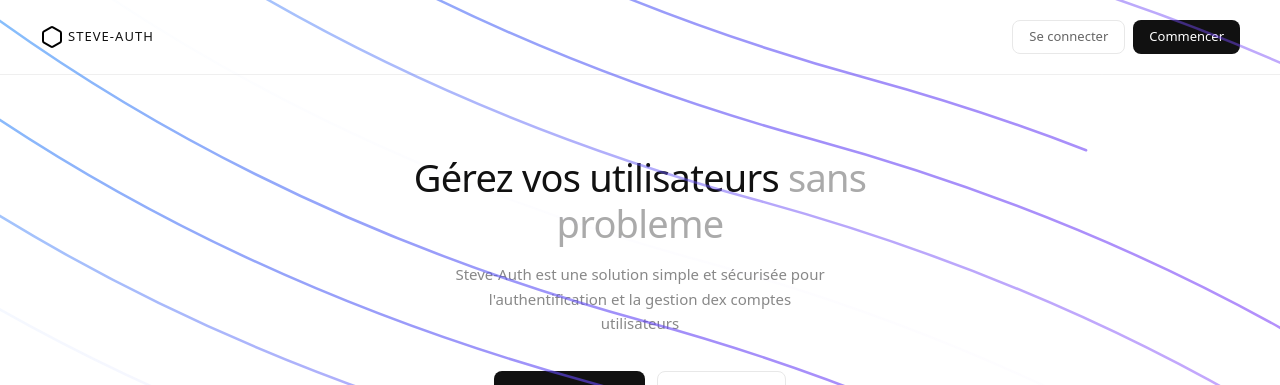
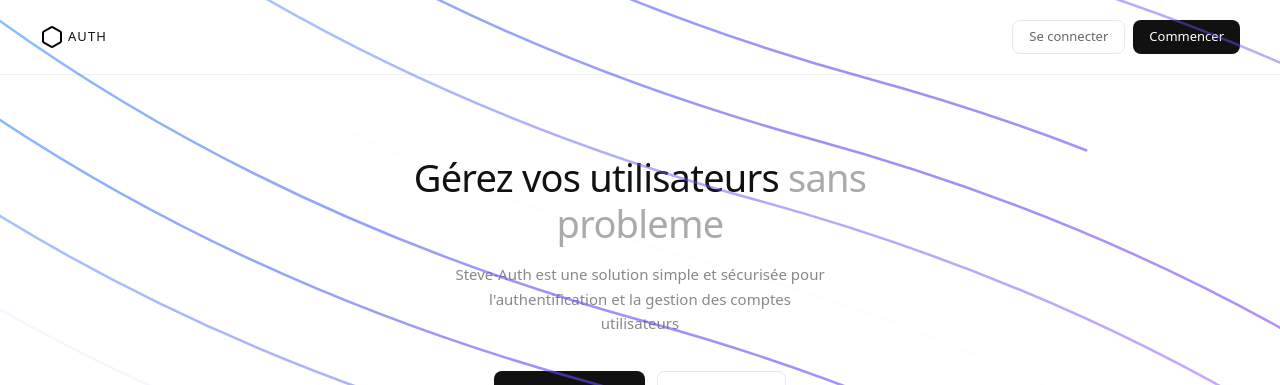
Before and after one commit to stevebay0605/steve_auth, a Next.js app: page / in a window 1280 px wide. Shown: the top 385 px of the page. Built offline with nearby package versions, Linux system fonts and the light colour scheme.

Commit message:
correction text

```diff
--- a/app/page.tsx
+++ b/app/page.tsx
@@ -41,7 +41,7 @@
          <div className="flex gap-1 justify-center items-center">
             <Hexagon />
            <span className="text-[13px] font-medium tracking-[0.08em] uppercase text-[#111]">
-            Steve-Auth
+           Auth
           </span>
 
          </div>
@@ -72,7 +72,7 @@
 
           <p className="text-[15px] text-[#888] max-w-95 leading-relaxed mb-9">
             Steve-Auth est une solution simple et sécurisée pour l&apos;authentification
-            et la gestion dex comptes utilisateurs
+            et la gestion des comptes utilisateurs
           </p>
 
           <div className="flex gap-3">
```
